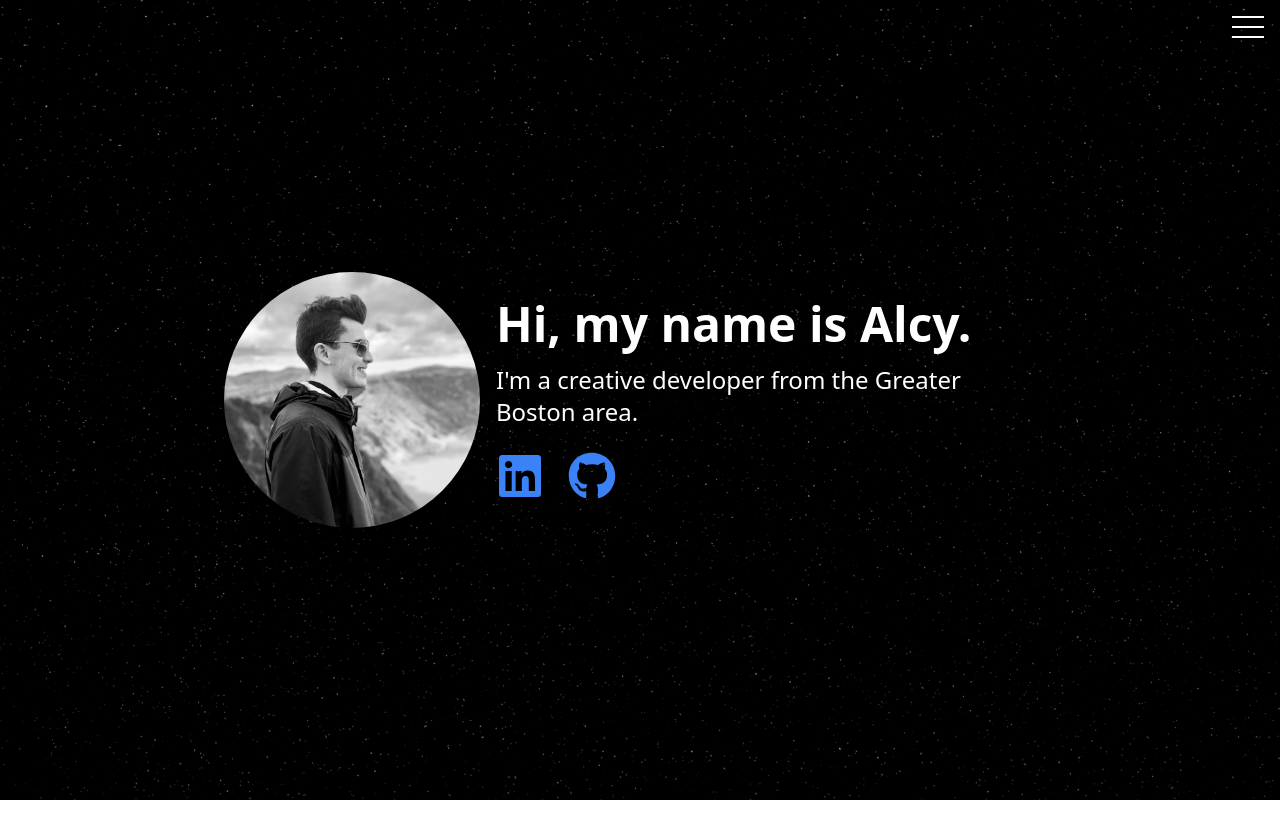
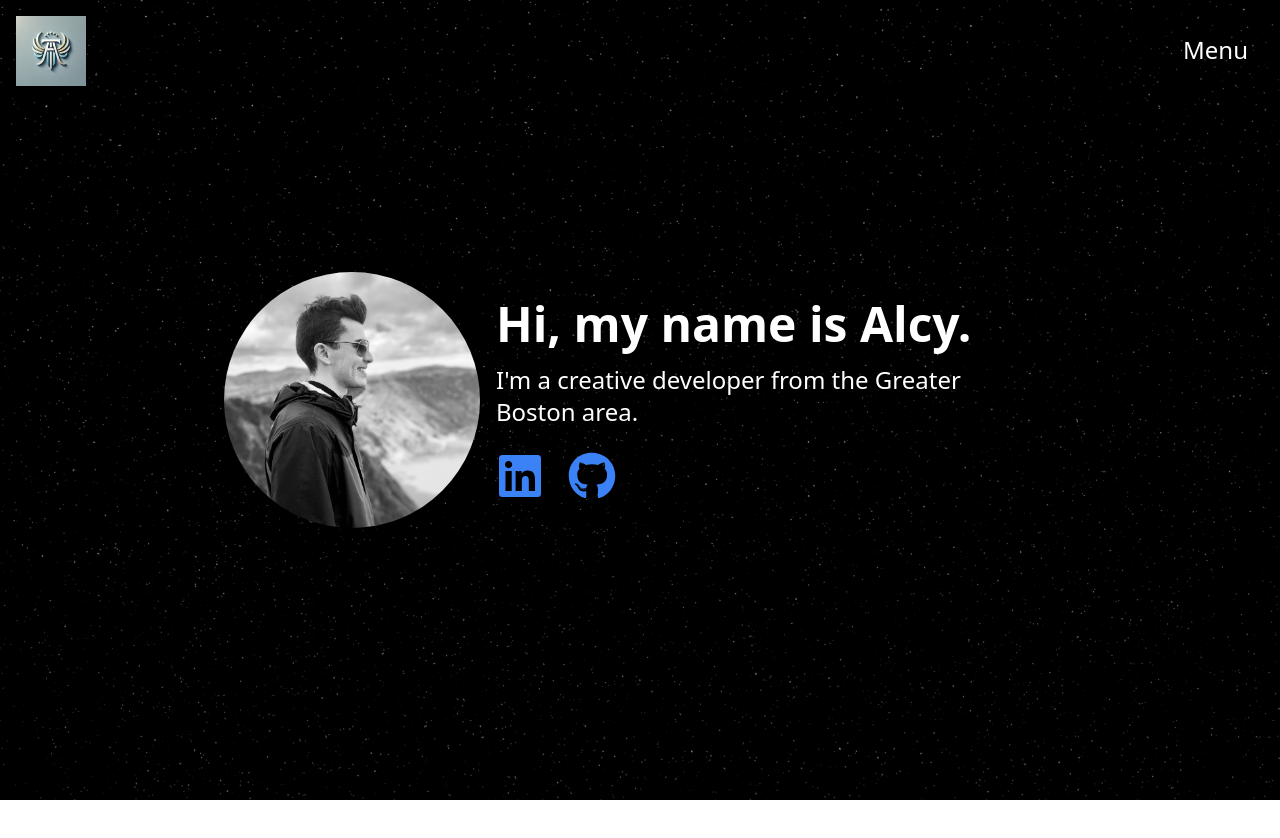
Before and after one commit to alcytorres/alcy-portfolio, a React (Create React App) app: page / in a window 1280 px wide. Shown: the top 838 px of the page. Built offline with nearby package versions, Linux system fonts and the light colour scheme.

Commit message:
Add logo

```diff
--- a/src/components/Intro.js
+++ b/src/components/Intro.js
@@ -5,7 +5,7 @@ import { FaLinkedin, FaGithub } from 'react-icons/fa';
 
 function Intro() {
   return (
-    <section id="intro" className="min-h-screen flex flex-col md:flex-row justify-center items-center">
+    <section id="home" className="min-h-screen flex flex-col md:flex-row justify-center items-center">
       {/* Profile Picture */}
         <div className="w-64 h-64 rounded-full overflow-hidden"> {/* NEW: Increased size */}
           <img
--- /dev/null
+++ b/src/components/Navbar.css
@@ -0,0 +1,119 @@
+/* Navbar container */
+.navbar {
+  position: fixed;
+  top: 0;
+  left: 0;
+  padding: 1rem;
+  z-index: 50;
+  width: 100%;
+  display: flex;
+  align-items: center; /* Align logo and menu button */
+  justify-content: space-between; /* Space between logo and menu button */
+}
+
+/* NEW: Logo Container */
+.logo-container {
+  position: absolute; /* Ensure it stays at the top-left */
+  top: 1rem;
+  left: 1rem;
+}
+
+/* NEW: Logo */
+.logo {
+  width: 70px; /* Adjust as needed */
+  height: auto; /* Maintain aspect ratio */
+}
+
+/* Menu Button */
+.menu-button {
+  color: white;
+  cursor: pointer;
+  transform: scale(1);
+  transition: transform 0.2s ease-in-out;
+
+  /* NEW: Adjusted position to move inward */
+  position: absolute;
+  top: 2rem; /* NEW: Moved downward */
+  right: 2rem; /* NEW: Moved inward horizontally */
+
+  /* NEW: Increased size for better visibility */
+  font-size: 1.5rem;
+}
+
+.menu-button:hover {
+  transform: scale(1.1); /* Slightly larger hover effect for emphasis */
+}
+/* Menu Overlay */
+.menu-overlay {
+  position: fixed;
+  inset: 0;
+  background: rgba(31, 41, 55, 0.95); /* Gray 800 with opacity */
+  display: flex;
+  flex-direction: column;
+  align-items: flex-start;
+  padding: 2rem;
+}
+
+/* Close Button */
+.close-button {
+  color: white;
+  cursor: pointer;
+  transform: scale(1);
+  transition: transform 0.2s ease-in-out;
+
+  /* NEW: Adjusted position to match Menu Button */
+  position: absolute;
+  top: 2rem; /* NEW */
+  right: 2rem; /* NEW */
+
+  /* NEW: Increased size for consistency */
+  font-size: 1.5rem;
+}
+
+.close-button:hover {
+  transform: scale(1.1);
+}
+
+/* Menu List */
+.menu-list {
+  margin-top: 4rem;
+  font-size: 3rem;
+  list-style: none;
+  padding: 0;
+  width: 100%;
+  gap: 4rem; /* Space between menu items */
+}
+
+/* Menu Item */
+.menu-item {
+  display: flex;
+  align-items: baseline;
+  gap: 12rem;
+  padding-left: 1rem;
+  margin-top: 50px;
+  transition: color 0.2s ease-in-out;
+  position: relative;
+}
+
+.menu-item:hover .menu-link {
+  color: white;
+}
+
+.menu-item:hover {
+  background-color: rgba(31, 41, 55, 0.8);
+  border-radius: 8px;
+}
+
+/* Menu Link */
+.menu-link {
+  font-size: 3rem;
+  color: #6B7280;
+  text-decoration: none;
+  transition: color 0.2s ease-in-out;
+}
+
+.menu-description {
+  font-size: 1.25rem;
+  color: #6B7280;
+  pointer-events: none;
+}
--- a/src/components/Navbar.js
+++ b/src/components/Navbar.js
@@ -1,41 +1,61 @@
 import React, { useState } from 'react';
+import './Navbar.css'; // NEW: Import the CSS file
+import logo from '../assets/alcy-logo.png'; // NEW: Import the logo
 
 function Navbar() {
   const [isOpen, setIsOpen] = useState(false);
 
   return (
-    <nav className="fixed top-0 right-0 p-4 z-50">
-      {/* Hamburger Menu Icon */}
-      <div
-        className="w-8 h-8 text-white cursor-pointer"
-        onClick={() => setIsOpen(!isOpen)}
-      >
-        {/* Hamburger Icon */}
-        <div className="space-y-2">
-          <span className="block w-8 h-0.5 bg-white"></span>
-          <span className="block w-8 h-0.5 bg-white"></span>
-          <span className="block w-8 h-0.5 bg-white"></span>
+    <nav className="navbar">
+      {/* NEW: Logo */}
+      <div className="logo-container"> {/* NEW */}
+        <img src={logo} alt="Alcy Logo" className="logo" /> {/* NEW */}
+      </div>
+
+      {/* Menu Button */}
+      {!isOpen && (
+        <div
+          className="menu-button"
+          onClick={() => setIsOpen(true)}
+        >
+          Menu
         </div>
-      </div>
+      )}
 
       {/* Navigation Menu */}
       {isOpen && (
-        <div className="absolute top-16 right-4 bg-gray-800 rounded shadow-lg">
-          <ul className="text-white">
-            <li className="px-4 py-2 hover:bg-gray-700">
-              <a href="#about" onClick={() => setIsOpen(false)}>
+        <div className="menu-overlay">
+          {/* Close Button */}
+          <div
+            className="close-button"
+            onClick={() => setIsOpen(false)}
+          >
+            Close
+          </div>
+          <ul className="menu-list">
+            <li className="menu-item">
+              <a href="#home" className="menu-link" onClick={() => setIsOpen(false)}>
+                Home
+              </a>
+              <span className="menu-description">Back to the home page.</span>
+            </li>
+            <li className="menu-item">
+              <a href="#about" className="menu-link" onClick={() => setIsOpen(false)}>
                 About
               </a>
+              <span className="menu-description">A little about me and my background.</span>
             </li>
-            <li className="px-4 py-2 hover:bg-gray-700">
-              <a href="#projects" onClick={() => setIsOpen(false)}>
+            <li className="menu-item">
+              <a href="#projects" className="menu-link" onClick={() => setIsOpen(false)}>
                 Projects
               </a>
+              <span className="menu-description">A showcase of my work.</span>
             </li>
-            <li className="px-4 py-2 hover:bg-gray-700">
-              <a href="#contact" onClick={() => setIsOpen(false)}>
+            <li className="menu-item">
+              <a href="#contact" className="menu-link" onClick={() => setIsOpen(false)}>
                 Contact
               </a>
+              <span className="menu-description">Get in touch.</span>
             </li>
           </ul>
         </div>
```
Also changed, not shown: src/Navbar.css (added), src/assets/alcy-logo.png (added).
